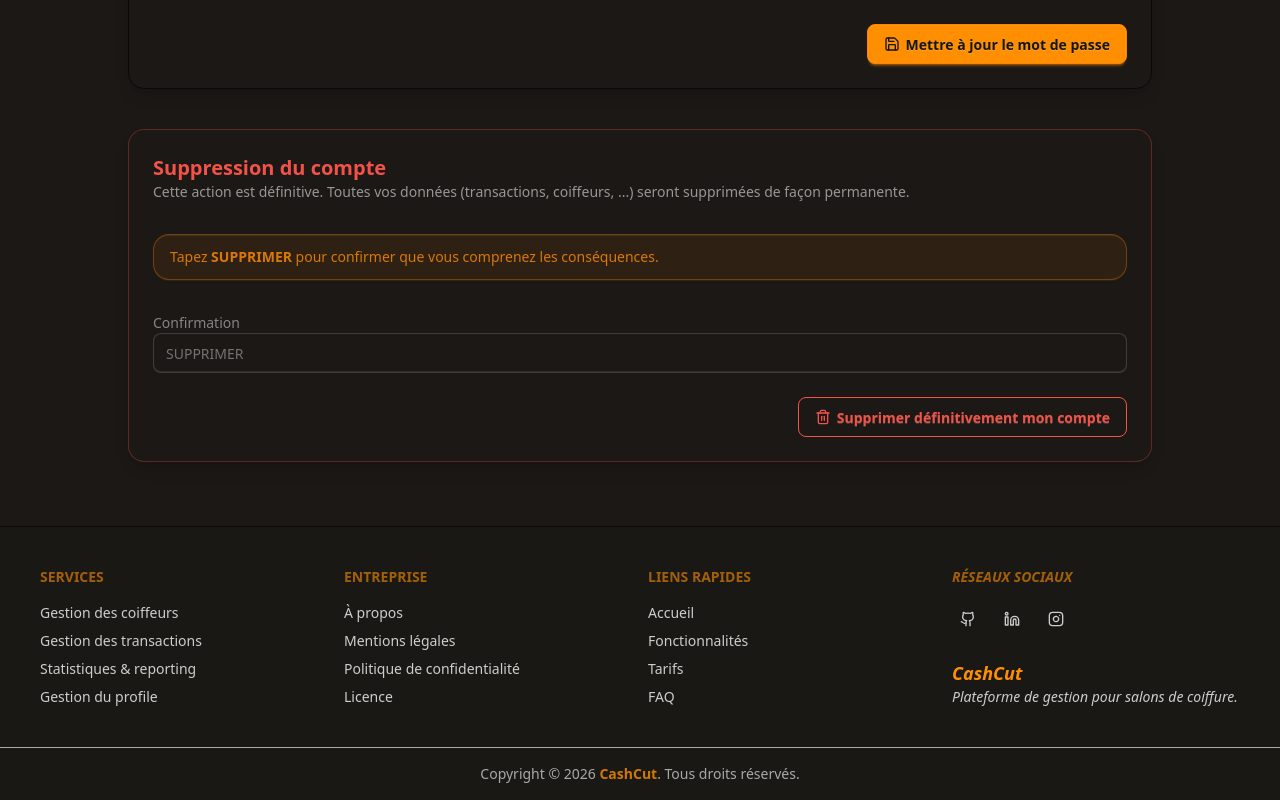
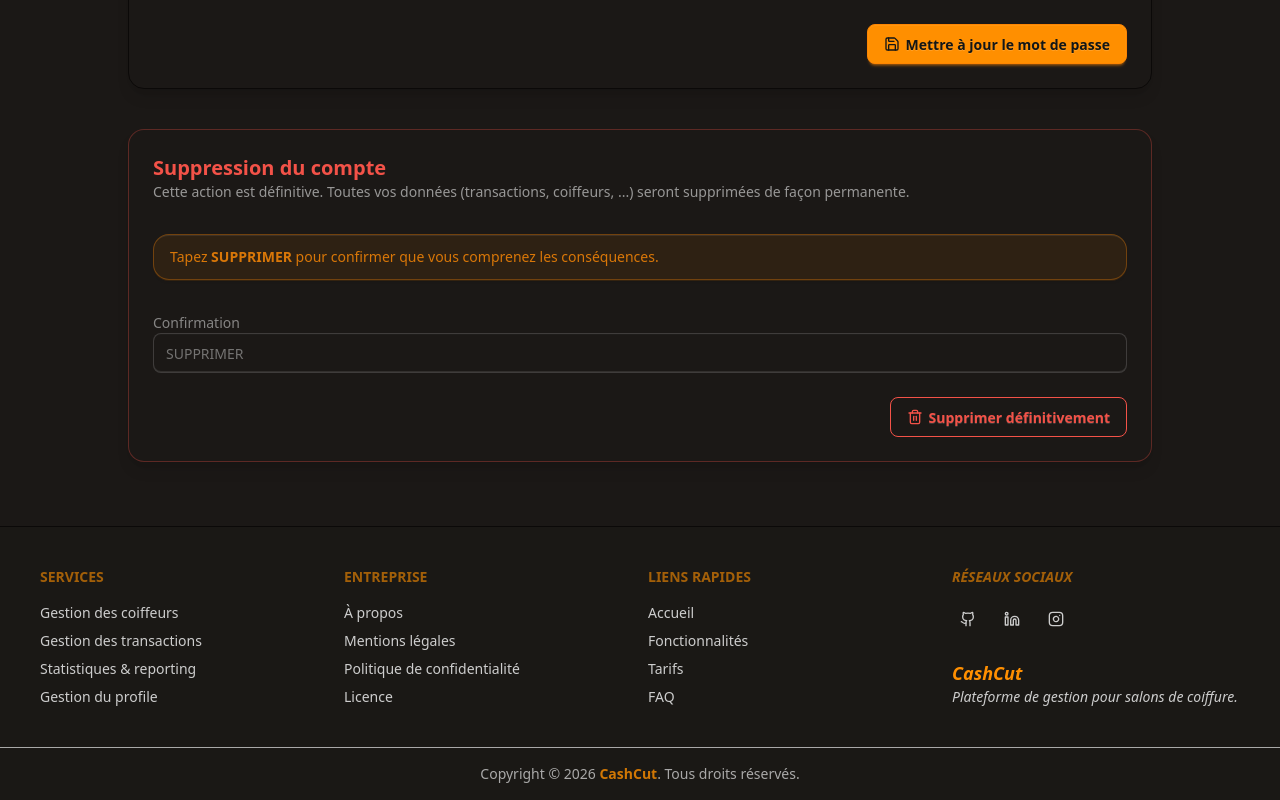
Before and after one commit to gedeon2306/cashcut, a Next.js app in the folder frontend/: page /dashboard/settings in a window 1280 px wide. Shown: the part 984-1784 px from the top of the page. Built offline with nearby package versions, Linux system fonts and the light colour scheme; no server answers.

Commit message:
afficger uniquement les coiffeurs de l'utilisateur connecté

```diff
--- a/frontend/app/dashboard/settings/page.tsx
+++ b/frontend/app/dashboard/settings/page.tsx
@@ -350,7 +350,7 @@ const SettingPage = () => {
                       className="btn btn-error btn-outline transition-all duration-300 hover:-translate-y-0.5 hover:shadow-lg"
                     >
                       {isDeletting ? <span className="loading loading-spinner loading-sm"></span> : <Trash2 className="w-4 h-4" />}
-                      {isDeletting ? 'Suppression...' : 'Supprimer définitivement mon compte'}
+                      {isDeletting ? 'Suppression...' : 'Supprimer définitivement'}
                     </button>
                   </div>
                 </form>
```
Also changed, not shown: 1 other file (tests, documents, lock files or other folders).
